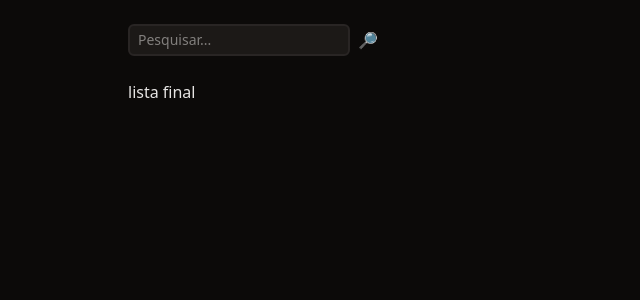
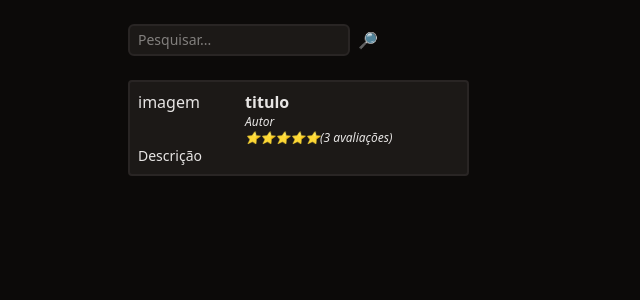
Before and after one commit to andersonfpv/bookwise, a PHP site: page / in a window 1280 px wide. Shown: the part 60-360 px from the top of the page, without its empty margins (0-640 px from the left). Run offline with PHP 8.4, Linux system fonts and the light colour scheme.

Commit message:
criando o card do livro

```diff
--- a/index.php
+++ b/index.php
@@ -26,9 +26,21 @@
             <button type="submit">🔎</button>
         </form>
 
-        <div>
-            lista final
-        </div>
+        <section class="space-y-4">
+            <!-- Livro -->
+            <div class="w-1/3 p-2 rounded border-stone-800 border-2 bg-stone-900">
+                <div class="flex">
+                    <div class="w-1/3">imagem</div>
+                    <div>
+                        <div class="font-semibold">titulo</div>
+                        <div class="text-xs italic">Autor</div>
+                        <div class="text-xs italic">⭐⭐⭐⭐⭐(3 avaliações)</div>
+                    </div>
+                </div>
+
+                <div class="text-sm">Descrição</div>
+            </div>
+        </section>
     </main>
 </body>
 </html>
```
